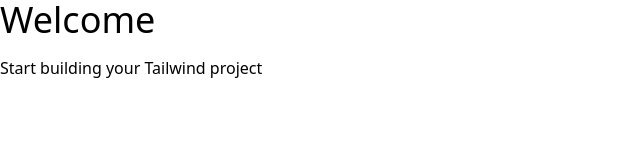
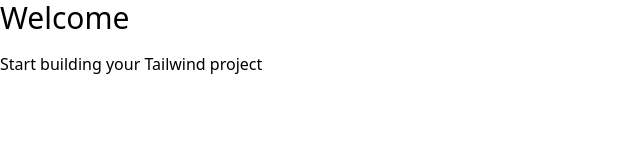
Before and after one commit to andrewteece/simple-tailwind-starter, a website: page index.html in a window 1280 px wide. Shown: the whole page, without its empty margins (0-640 px from the left). Drawn offline with Linux system fonts and the light colour scheme.

Commit message:
directive and functions

```diff
--- a/index.html
+++ b/index.html
@@ -8,7 +8,7 @@
     <title>Simple Tailwind Starter</title>
   </head>
   <body>
-    <h1 class="text-4xl mb-4">Welcome</h1>
+    <h1 class="text-3xl mb-4">Welcome</h1>
     <p>Start building your Tailwind project</p>
   </body>
 </html>
```
Also changed, not shown: css/style.css.
